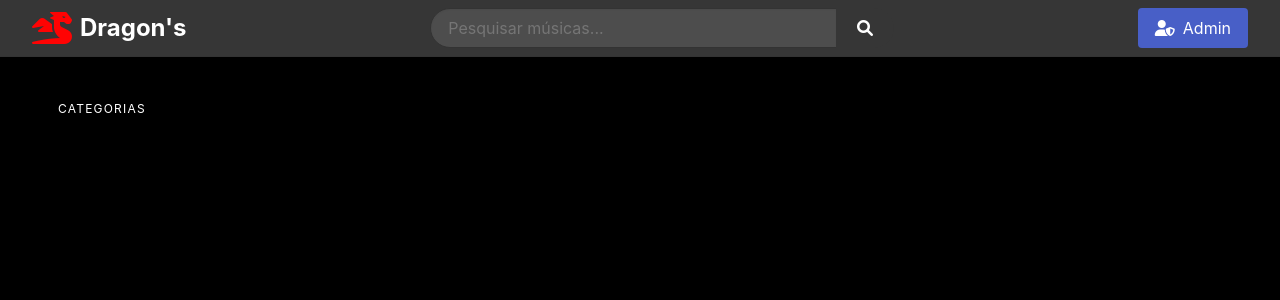
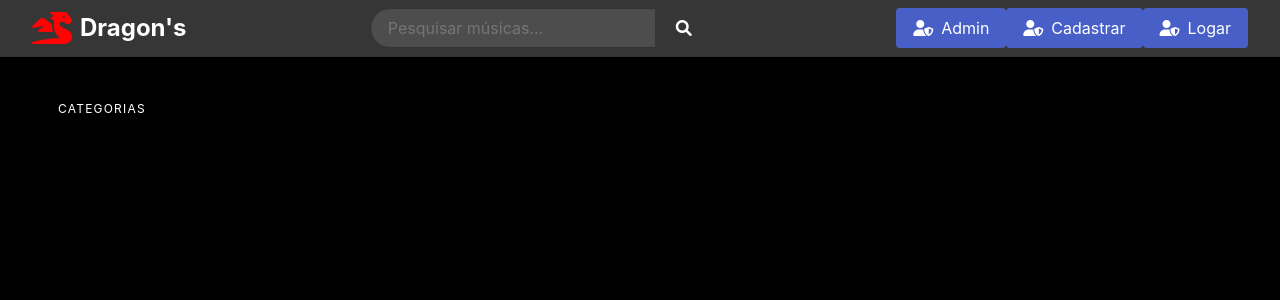
Before and after one commit to MariaD-Santos/Dragons, a Flask app: page / in a window 1280 px wide. Shown: the top 300 px of the page. Run offline with Flask 3, Linux system fonts and the light colour scheme; data that the repository does not hold is empty.

Commit message:
ADD: feitas as páginas do login, cadastro e botões de acesso

```diff
--- a/app.py
+++ b/app.py
@@ -1,4 +1,4 @@
-from flask import Flask, redirect, render_template, request, session
+from flask import Flask, flash, redirect, render_template, request, session
 import mysql.connector
 from model.cadastro import cadastro_usuario
 from model.musica import adicionar_musica, alterar_musica, excluir_musica, rec_musicas
@@ -80,10 +80,19 @@ def autentica_usuario():
     senha = request.form.get("senha")
     usuario = autenticar_usuario(login, senha)
     if usuario:
+        flash(f'Bem-vindo(a) de volta, {usuario}','success')
         session["usuario_logado"] = usuario
         return redirect("/admin")
     else:
+
+        flash('Usuário ou senha inválidos','danger')
         return redirect("/login")
+
+
+@app.route("/logoff")
+def logoff():
+    session.clear()
+    return redirect("/login")
 
 
 if __name__ == "__main__":
--- a/templates/administracao.html
+++ b/templates/administracao.html
@@ -44,6 +44,9 @@
             <div class="level-right">
                 <a href="/" class="button is-dark">
                     <i class="fa-solid fa-house mr-2"></i> Voltar para o site
+                </a>
+                <a href="/logoff" class="button is-dark">
+                    <i class="fa-solid fa-arrow-right-from-bracket"></i> Logoff
                 </a>
             </div>
         </header>
--- a/templates/principal.html
+++ b/templates/principal.html
@@ -124,6 +124,12 @@
                         <a href="/admin" class="button is-link">
                             <i class="fa-solid fa-user-shield mr-2"></i> Admin
                         </a>
+                        <a href="/cadastro" class="button is-link">
+                            <i class="fa-solid fa-user-shield mr-2"></i> Cadastrar
+                        </a>
+                        <a href="/login" class="button is-link">
+                            <i class="fa-solid fa-user-shield mr-2"></i> Logar
+                        </a>
                     </div>
                 </div>
             </div>
```
Also changed, not shown: templates/login.html (+12 -0 lines).
